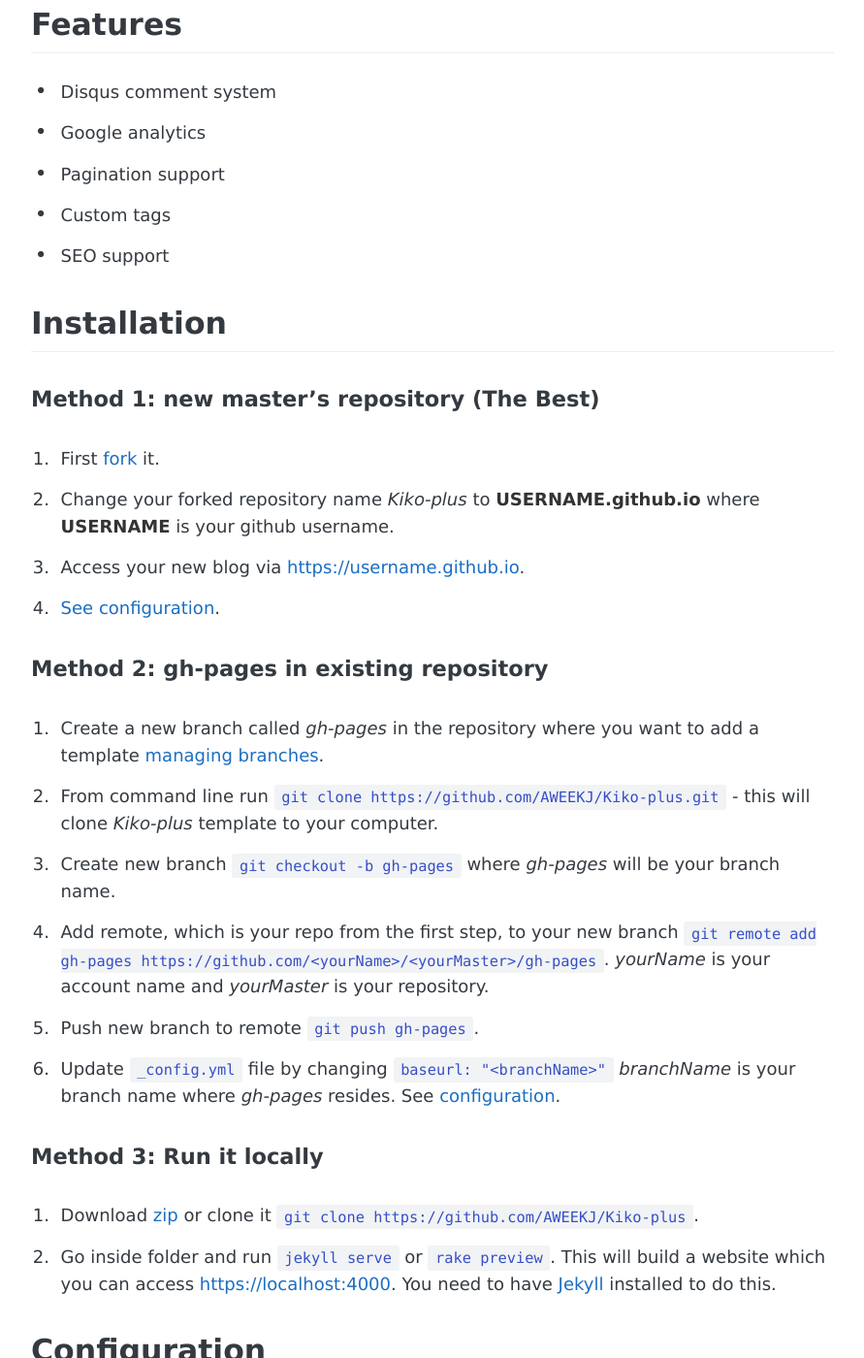
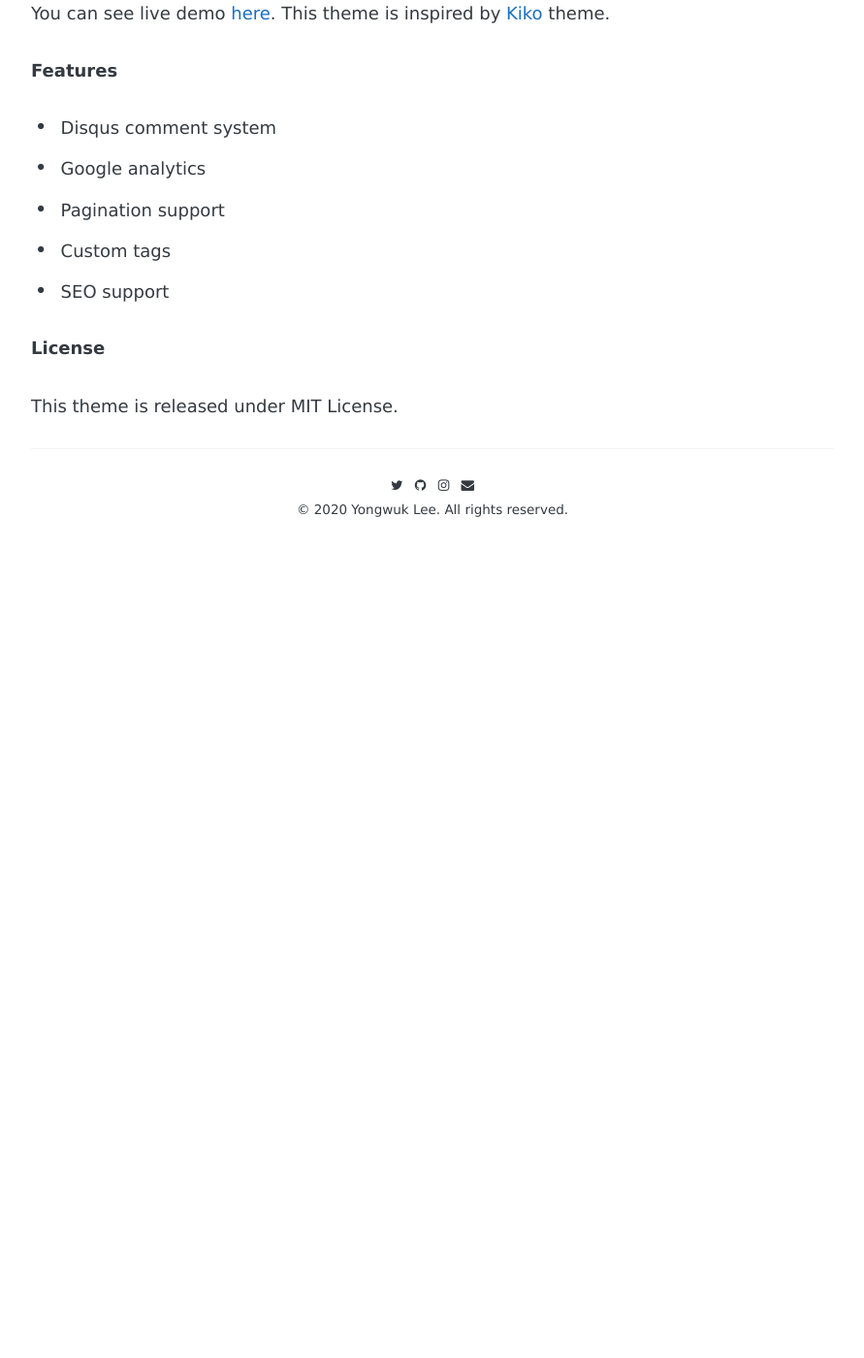
Before and after one commit to endm0dule/endm0dule.github.io, a Jekyll site: the page built from about.md, in a window 1280 px wide and 1400 px high, scrolled down 270 px. Shown: the whole window at 97% size, without its empty margins (194-1085 px from the left). Built offline with Jekyll 4.4.1, drawn with Linux system fonts in a browser that asks for light colours; some web fonts are replaced; after the commit the page ends 900 px from its top, so only the background shows below that; some of the changed text lies outside the part shown.

Commit message:
'change'

````diff
--- a/_config.yml
+++ b/_config.yml
@@ -21,7 +21,7 @@ google-analytics:
 
 # Disqus
 disqus:
-  id:               "endmodule"
+  id:               "endm0dule"
 
 # URL
 url:                "https://endm0dule.github.io" # the base hostname & protocol for your site
--- a/about.md
+++ b/about.md
@@ -3,9 +3,11 @@ title: About
 permalink: /about/
 ---
 
+##### Theme information
+
 You can see live demo [here](https://aweekj.github.io/Kiko-plus). This theme is inspired by [Kiko](http://github.com/gfjaru/Kiko) theme.
 
-## Features
+##### Features
 
 - Disqus comment system
 - Google analytics
@@ -14,118 +16,6 @@ You can see live demo [here](https://aweekj.github.io/Kiko-plus). This theme is
 - SEO support
 
 
-## Installation
-
-#### Method 1: new master's repository (The Best)
-
-1. First [fork](https://github.com/AWEEKJ/Kiko-plus/fork) it.
-2. Change your forked repository name _Kiko-plus_ to __USERNAME.github.io__ where __USERNAME__ is your github username.
-3. Access your new blog via [https://username.github.io](https://username.github.io).
-4. [See configuration](#configuration).
-
-#### Method 2: gh-pages in existing repository
-
-1. Create a new branch called _gh-pages_ in the repository where you want to add a template [managing branches](https://help.github.com/articles/creating-and-deleting-branches-within-your-repository/).
-2. From command line run `git clone https://github.com/AWEEKJ/Kiko-plus.git` - this will clone _Kiko-plus_ template to your computer.
-3. Create new branch `git checkout -b gh-pages` where _gh-pages_ will be your branch name.
-4. Add remote, which is your repo from the first step, to your new branch `git remote add gh-pages https://github.com/<yourName>/<yourMaster>/gh-pages`. _yourName_ is your account name and _yourMaster_ is your repository.
-5. Push new branch to remote `git push gh-pages`.
-6. Update `_config.yml` file by changing `baseurl: "<branchName>"` _branchName_ is your branch name where _gh-pages_ resides. See [configuration](#configuration).
-
-#### Method 3: Run it locally
-
-1. Download [zip](https://github.com/AWEEKJ/Kiko-plus/archive/master.zip) or clone it `git clone https://github.com/AWEEKJ/Kiko-plus`.
-2. Go inside folder and run `jekyll serve` or `rake preview`. This will build a website which you can access [https://localhost:4000](https://localhost:4000). You need to have [Jekyll](https://jekyllrb.com/docs/installation/) installed to do this.
-
-
-## Configuration
-
-All configuration is done via `_config.yml` file which you will find in your main repo folder. Change this `<something>` to yours.
-
-### Basic
-
-- Config your blog name.
-
-```yml
-name: <blog-name>
-```
-
-- These configuration in `author:` is for links to icons in footer. If you want to add more link icons, modify `_includes/footer.html` file.
-
-```yml
-author:
-  facebook:         your-id
-  twitter:          your-id
-  github:           your-id
-  linkedin:         your-id
-  medium:           your-id
-  tumblr:           your-id
-  email:            your-id@your-email.com
-```
-
-- Change copyright year and name in footer.
-
-```yml
-copyright:
-  year:             2017
-  name:             Kiko
-```
-
-### Google analytics
-
-- Change this to your Google Analytic ID.
-
-```yml
-google-analytics:
-  id:               "your-id"
-```
-
-### Disqus
-
-- Change this to your Disqus short name.
-
-```yml
-disqus:
-  id:               "your-id"
-```
-
-### URL
-
-- Config your domain.
-
-```yml
-url: "https://<your-name>.github.io"
-```
-
-- **NOTE** When if running locally, change url to
-
-```yml
-url: "https://localhost:4000"
-```
-
-- Change this to your branch name where _gh-pages_ resides.
-- **NOTE** apply only if you used __Method 2__ for installation.
-
-```yml
-baseurl: "/<branch-name>"
-```
-
-## Rakefile Usage
-
-```bash
-# Create new post
-$ rake post title="A Title" [date="2015-08-16"] [tags="[tag1, tag2]"]
-
-# Create new draft post
-$ rake draft title="A Title" [date="2015-08-16"] [tags="[tag1, tag2]"]
-
-# Install Jekyll Plugins. Do before running in local.
-$ rake geminstall
-
-# Run in Local
-$ rake preview
-```
-
-## License
+##### License
 
 This theme is released under MIT License.
````
